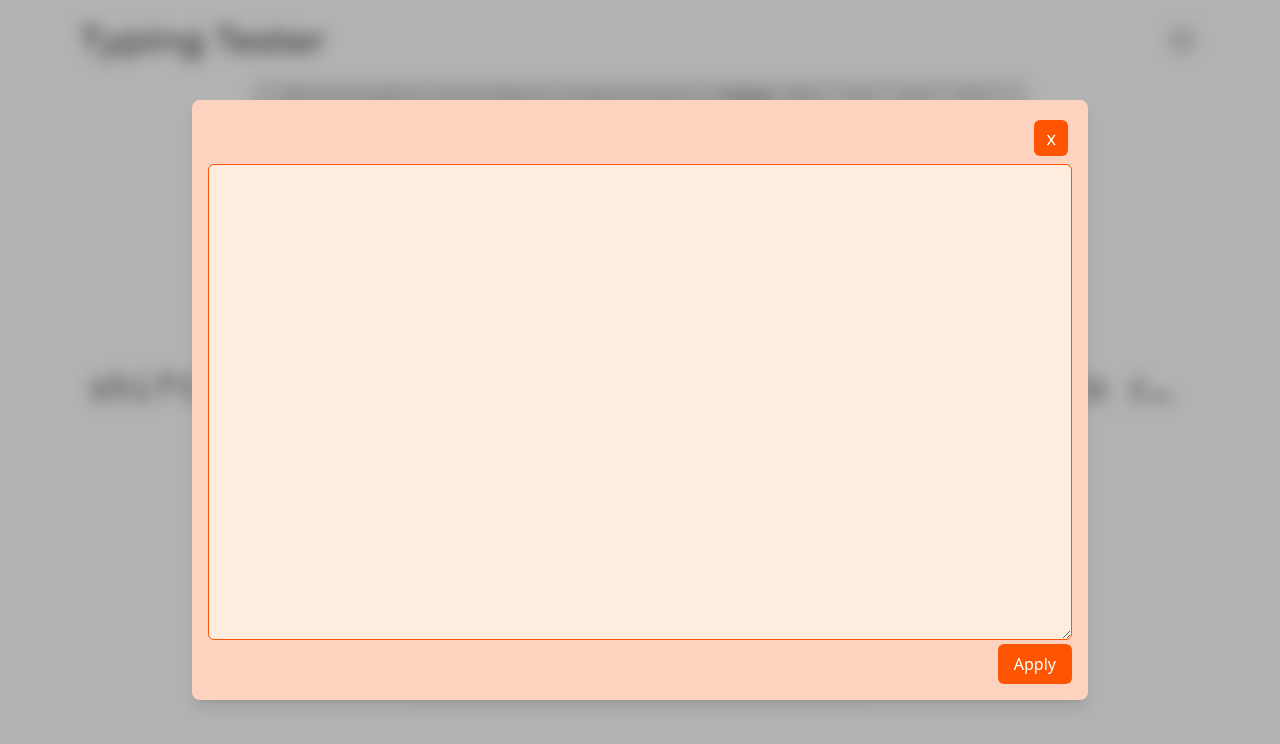
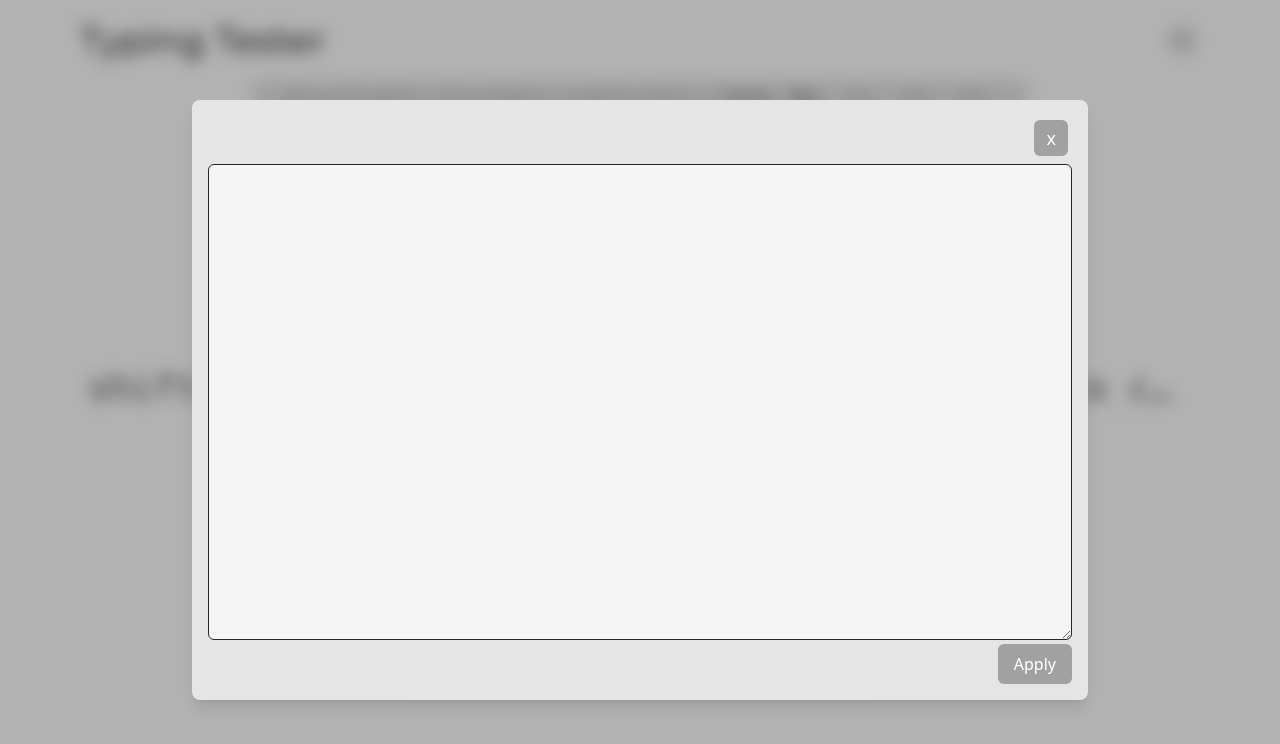
Before and after one commit to ghufrankhan7860/TypingTest, a React (Vite) app: page / in a window 1280 px wide. Both pictures are taken after a click on the button "custom-input". Shown: the top 744 px of the page. Built offline with nearby package versions, Linux system fonts and the light colour scheme.

Commit message:
fixed all timer component css and all hovering css but still not fixed the keyboard css error

```diff
--- a/src/components/CustomInput.jsx
+++ b/src/components/CustomInput.jsx
@@ -34,22 +34,22 @@ const CustomInput = ({ setIsCustomVisible }) => {
     return (
         <>
             <div className="fixed inset-0 bg-black/30 backdrop-blur-sm z-10 " />
-            <div className="fixed top-1/2 left-1/2 transform -translate-x-1/2 -translate-y-1/2 w-4xl bg-custom-red-150 h-3/4 z-50 rounded-lg shadow-lg [@media(max-width:400px)]:w-90 [@media(max-width:400px)]:h-3/5">
+            <div className="fixed top-1/2 left-1/2 transform -translate-x-1/2 -translate-y-1/2 w-4xl bg-custom-red-150 h-3/4 z-50 rounded-lg shadow-lg [@media(max-width:400px)]:w-90 [@media(max-width:400px)]:h-3/5 dark:bg-neutral-800 light:bg-neutral-200">
                 <div className="flex flex-col h-full p-4 gap-1 ">
                     <button
-                        className="ml-auto text-gray-700 hover:text-custom-red-800 px-3 py-1 text-lg bg-custom-red-300 text-white rounded-md m-1 text-center cursor-pointer"
+                        className="ml-auto text-gray-700 hover:text-custom-red-800 px-3 py-1 text-lg bg-custom-red-300 text-white rounded-md m-1 text-center cursor-pointer dark:bg-neutral-600 dark:text-neutral-50 light:bg-neutral-400"
                         onClick={handleXbtn}
                     >
                         x
                     </button>
                     <textarea
-                        className="w-full border-1 border-custom-red-300  mx-auto h-full p-3 rounded-md bg-custom-red-100 focus:outline-0 wrap-break-word [@media(max-width:400px)]:w-full"
+                        className="w-full border-1 border-custom-red-300  mx-auto h-full p-3 rounded-md bg-custom-red-100 focus:outline-0 wrap-break-word [@media(max-width:400px)]:w-full dark:bg-neutral-700 dark:border-black dark:text-white light:bg-neutral-100 light:text-black light:border-neutral-800"
                         type="text-box"
                         value={customText}
                         onChange={handleOnChange}
                     />
                     <button
-                        className="ml-auto mt-auto bg-custom-red-300 hover:text-custom-red-800 text-white px-4 py-2 rounded-md"
+                        className="ml-auto mt-auto bg-custom-red-300 hover:text-custom-red-800 text-white px-4 py-2 rounded-md light:bg-neutral-400 dark:bg-neutral-600 dark:text-neutral-50"
                         onClick={handleApply}
                     >
                         Apply
--- a/src/components/Keyboard.jsx
+++ b/src/components/Keyboard.jsx
@@ -7,24 +7,34 @@ import { wordChecker } from "../utils/helper";
 import { keyChars } from "../utils/config";
 
 const KeyBoard = () => {
-    const { lastKey, setLastKey, isCorrectKey } = useContext(LastKeyContext);
+    const { lastKey, setLastKey, isCorrectKey, setcorrectKey } =
+        useContext(LastKeyContext);
 
     const { text, setText } = useContext(TextContext);
     const { isRunning } = useContext(TimerContext);
     const { score, setScore } = useContext(ScoreContext);
 
-    const correct = " text-lg bg-green-200 text-green-800 px-3 py-1 rounded-sm hover:text-custom-red-800 hover:border-0 m-1 light:bg-green-200 dark:bg-green-200 dark:text-green-800";
+    const correct =
+        " text-lg bg-green-200 text-green-800 px-3 py-1 rounded-sm hover:text-custom-red-800 hover:border-0 m-1 light:bg-green-200 dark:bg-green-200 dark:text-green-800";
 
     const incorrect =
         " text-lg bg-custom-red-300 text-custom-red-800 px-3 py-1 rounded-sm hover:text-custom-red-800 hover:border-0 m-1";
+
+    const crcctkey =
+        "bg-green-300 dark:bg-green-500 light:bg-green-500 text-green-800";
+    const incrtkey =
+        "bg-red-300 dark:bg-red-200 dark:text-red-800 light:bg-red-200 text-red-800";
+
     const getButtonClass = (btn) => {
-        let btnClass = "";
+        let btnClass = " ";
 
         if (btn === lastKey) {
-            btnClass += isCorrectKey ? correct : incorrect;
+            btnClass += isCorrectKey ? crcctkey : incrtkey;
+            console.log("lastKey", lastKey);
+            console.log("isCorrectKey", isCorrectKey);
         }
         if (lastKey === " " && btn === "space") {
-            btnClass += isCorrectKey ? correct : incorrect;
+            btnClass += isCorrectKey ? crcctkey : incrtkey;
         }
 
         return btnClass;
@@ -41,7 +51,6 @@ const KeyBoard = () => {
             score,
             setScore
         );
-
         setcorrectKey(check);
     };
 
@@ -52,8 +61,8 @@ const KeyBoard = () => {
                     return (
                         <button
                             className={
-                                getButtonClass(row) +
-                                " text-lg font-bold px-10 py-1 bg-white text-bittersweet rounded-sm hover:text-custom-red-800 hover:border-0 m-1 [@media(max-width:700px)]:px-20 [@media(max-width:700px)]:py-1 dark:bg-neutral-600 light:bg-neutral-200 light:text-neutral-600 dark:text-neutral-50 "
+                                " text-lg font-bold px-10 py-1 bg-white text-bittersweet rounded-sm hover:text-custom-red-800 hover:border-0 m-1 [@media(max-width:700px)]:px-20 [@media(max-width:700px)]:py-1 dark:bg-neutral-600 light:bg-neutral-200 light:text-neutral-600 dark:text-neutral-50 " +
+                                getButtonClass(row)
                             }
                             key={"space-row" + index}
                             onClick={() => {
--- a/src/components/Navbar.jsx
+++ b/src/components/Navbar.jsx
@@ -35,7 +35,6 @@ const Navbar = () => {
                 onClick={(e) => {
                     toggleTheme();
                     e.currentTarget.blur();
-
                 }}
                 className="relative group"
             >
--- a/src/components/Timer.jsx
+++ b/src/components/Timer.jsx
@@ -93,12 +93,17 @@ const Timer = () => {
         setIsCorrectKey(null);
     };
 
+    // get active button class for timer buttons
     const getActiveBtn = (id) => {
-        return timeId === id ? "text-custom-red-300" : "";
+        return timeId === id
+            ? "text-custom-red-300 light:text-neutral-600 dark:text-white"
+            : "";
     };
 
     const getActivBtnClass = (btn) => {
-        return btn ? "text-custom-red-300" : "";
+        return btn
+            ? "text-custom-red-300 light:text-neutral-600 dark:text-white"
+            : "";
     };
 
     const handleCustomInputClick = () => {
```
